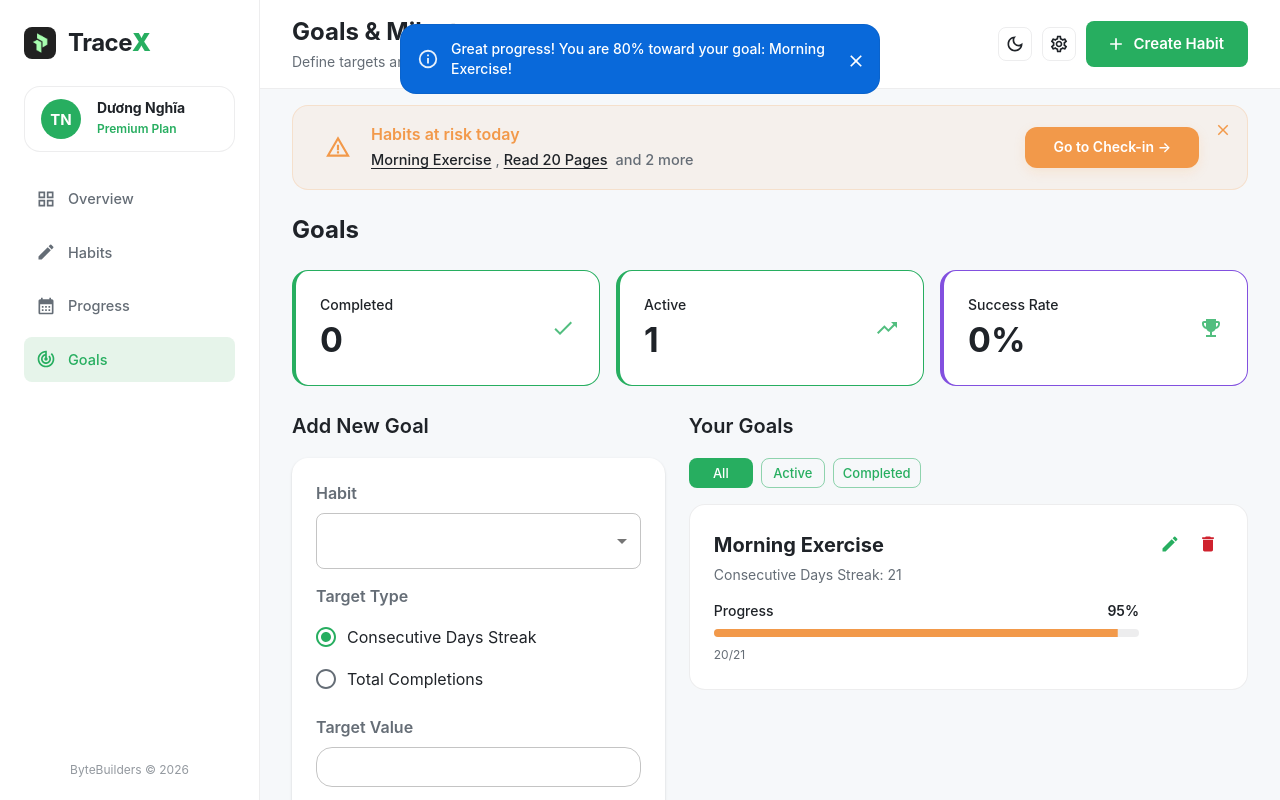
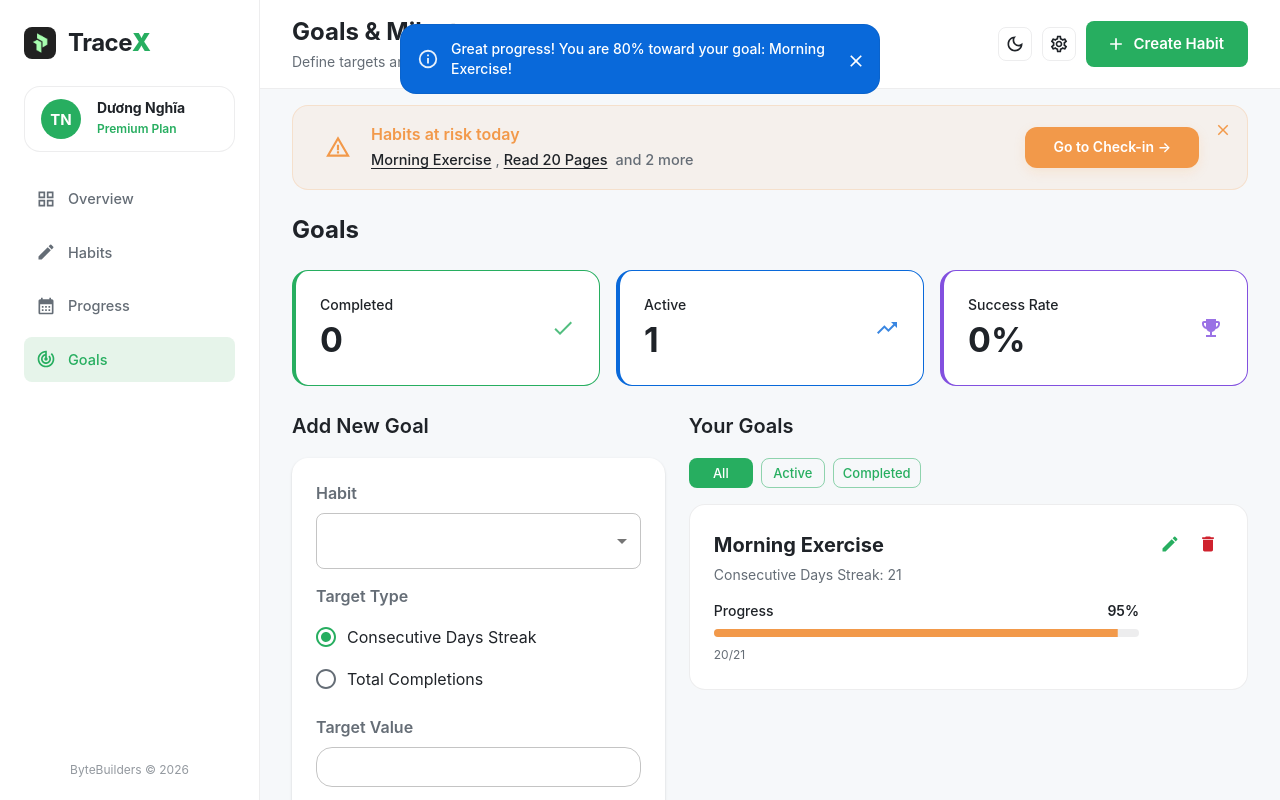
Before and after one commit to NghiaDPTWorkk/habit-hub, a React (Vite) app in the folder fe/: page /goals in a window 1280 px wide. Built offline with nearby package versions, Linux system fonts and the light colour scheme.

Commit message:
feat(goals): HH-49 - use distinct colors for goals stat cards

```diff
--- a/fe/src/components/ui/StatCard.tsx
+++ b/fe/src/components/ui/StatCard.tsx
@@ -16,6 +16,7 @@ export interface StatCardProps extends CardProps {
   trend?: string
   trendDirection?: 'up' | 'down'
   icon?: React.ReactNode
+  iconColor?: string
 }
 
 export const StatCard: React.FC<StatCardProps> = ({
@@ -24,6 +25,7 @@ export const StatCard: React.FC<StatCardProps> = ({
   trend,
   trendDirection = 'up',
   icon,
+  iconColor = 'primary.main',
   sx,
   ...props
 }) => {
@@ -53,7 +55,7 @@ export const StatCard: React.FC<StatCardProps> = ({
           </Typography>
         )}
       </Box>
-      {icon && <Box sx={{ display: 'flex', color: 'primary.main', opacity: 0.8 }}>{icon}</Box>}
+      {icon && <Box sx={{ display: 'flex', color: iconColor, opacity: 0.8 }}>{icon}</Box>}
     </Card>
   )
 }
--- a/fe/src/features/goals/components/GoalsPage.tsx
+++ b/fe/src/features/goals/components/GoalsPage.tsx
@@ -61,18 +61,21 @@ export const GoalsPage: React.FC = () => {
           title={KPI_COMPLETED}
           value={completedCount}
           icon={<Icons.Check />}
+          iconColor="success.main"
           sx={{ borderLeft: '4px solid', borderColor: 'success.main' }}
         />
         <StatCard
           title={KPI_ACTIVE}
           value={activeCount}
           icon={<Icons.TrendingUp />}
-          sx={{ borderLeft: '4px solid', borderColor: 'primary.main' }}
+          iconColor="info.main"
+          sx={{ borderLeft: '4px solid', borderColor: 'info.main' }}
         />
         <StatCard
           title={KPI_SUCCESS_RATE}
           value={`${successRate}%`}
           icon={<Icons.EmojiEvents />}
+          iconColor="secondary.main"
           sx={{ borderLeft: '4px solid', borderColor: 'secondary.main' }}
         />
       </Box>
```
